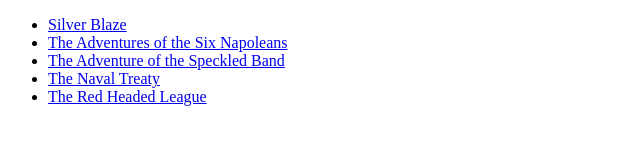
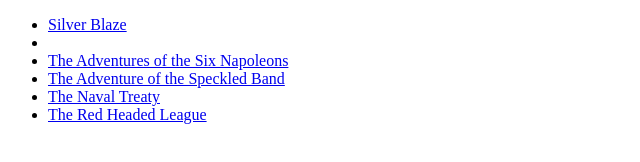
Before and after one commit to Ririio/ririio-ssg, a website: page index.html in a window 1280 px wide. Shown: the whole page, without its empty margins (0-640 px from the left). Drawn offline with Linux system fonts and the light colour scheme.

Commit message:
Update index.html

```diff
--- a/index.html
+++ b/index.html
@@ -6,19 +6,10 @@
     <ul>
       <li><a href="./dist/Silver Blaze.html">Silver Blaze</a></li>
       <li>
-        <a href="./dist/The Adventures of the Six Napoleons.html"
-          >The Adventures of the Six Napoleans</a
-        >
-      </li>
-      <li>
-        <a href="./dist/The Adventure of the Speckled Band.html"
-          >The Adventure of the Speckled Band</a
-        >
-      </li>
+      <li><a href="./dist/The Adventures of the Six Napoleons.html">The Adventures of the Six Napoleons</a></li></li>
+      <li><a href="./dist/The Adventure of the Speckled Band.html">The Adventure of the Speckled Band</a></li>
       <li><a href="./dist/The Naval Treaty.html">The Naval Treaty</a></li>
-      <li>
-        <a href="./dist/The Red Headed League.html">The Red Headed League</a>
-      </li>
+      <li><a href="./dist/The Red Headed League.html">The Red Headed League</a></li>
     </ul>
   </body>
 </html>
```
